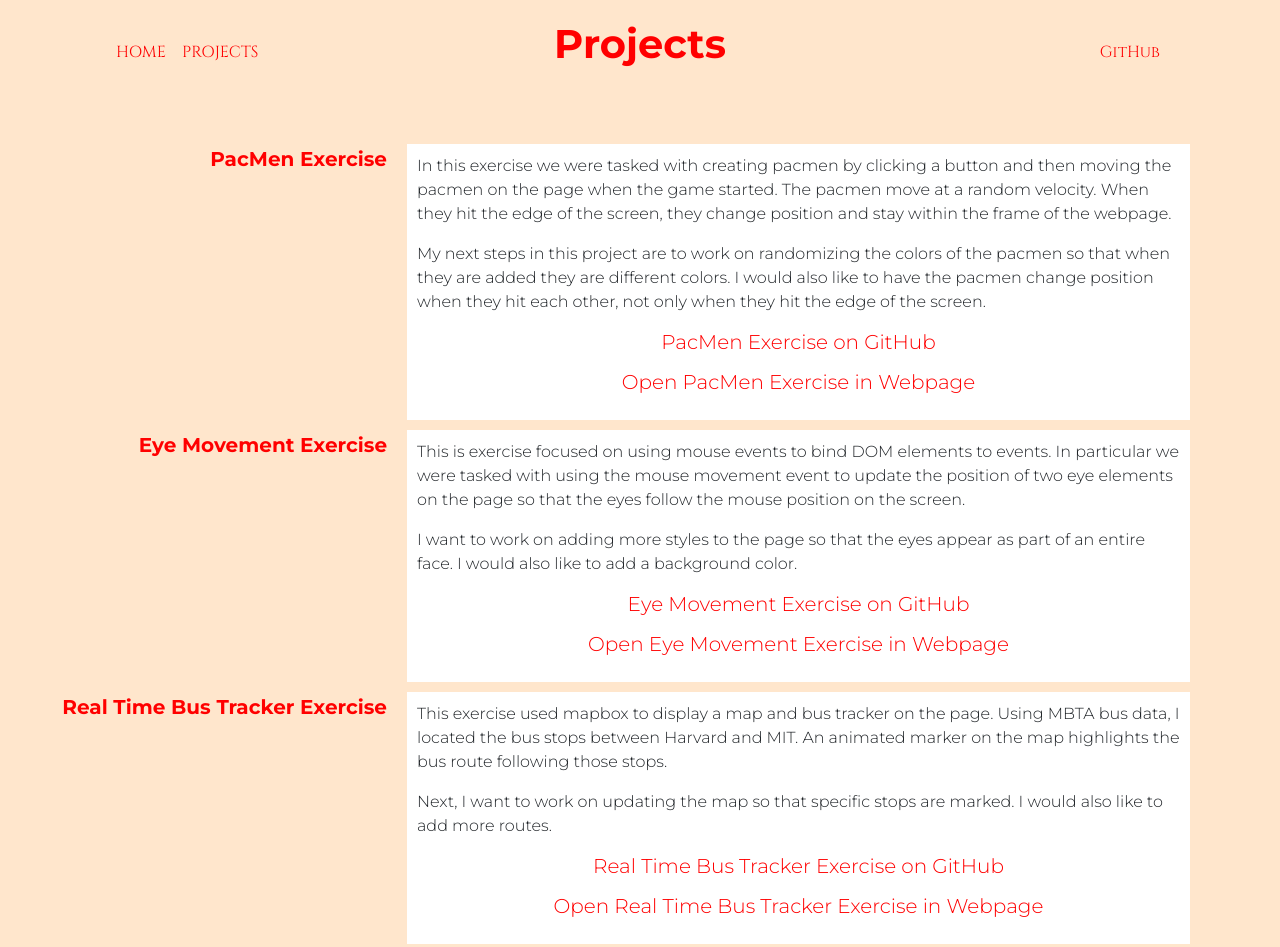
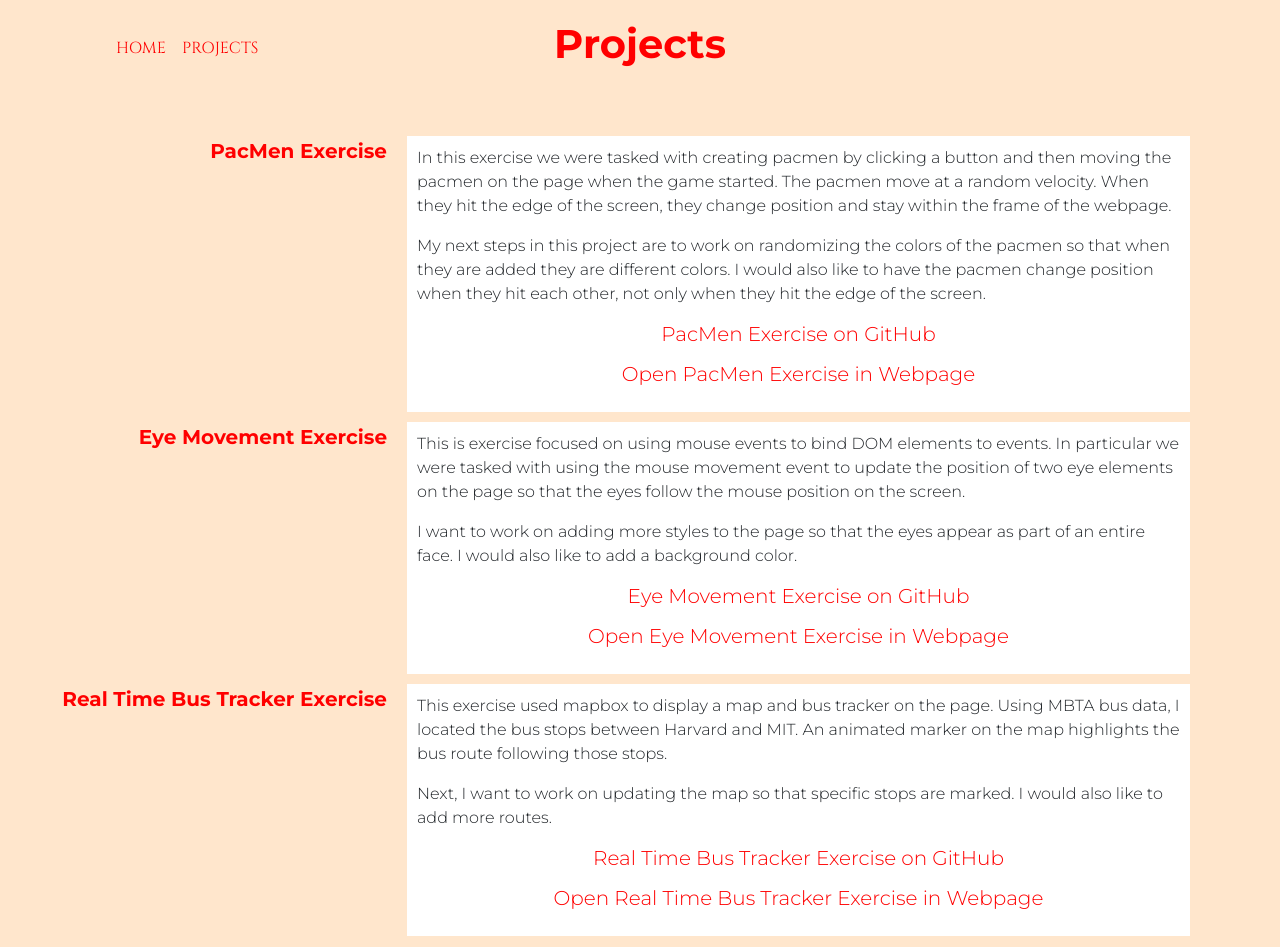
Before and after one commit to ttremaine/ttremaine.github.io, a plain HTML site: page projectsindex.html in a window 1280 px wide. Shown: the top 947 px of the page. Drawn offline with nearby package versions, Linux system fonts and the light colour scheme.

Commit message:
Update projectsindex.html

```diff
--- a/projectsindex.html
+++ b/projectsindex.html
@@ -39,9 +39,7 @@
         <h1>Projects</h1>
       </header>
 
-      <div class="corner">
-        GitHub
-      </div>
+      <div class="corner"></div>
     </div>
     <div class="wrapperprojects">
       <div class="projecttitle">PacMen Exercise</div>
```
